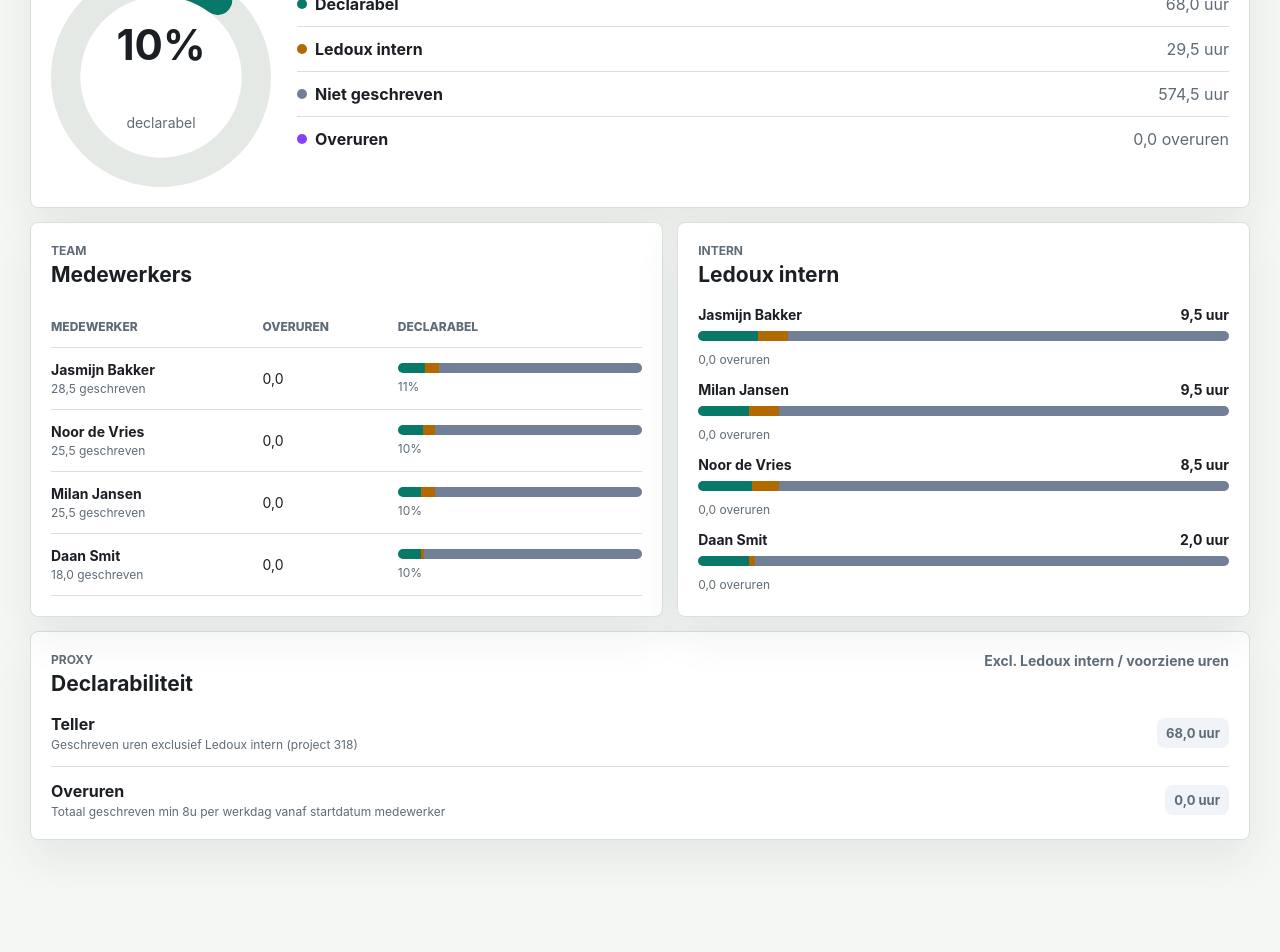
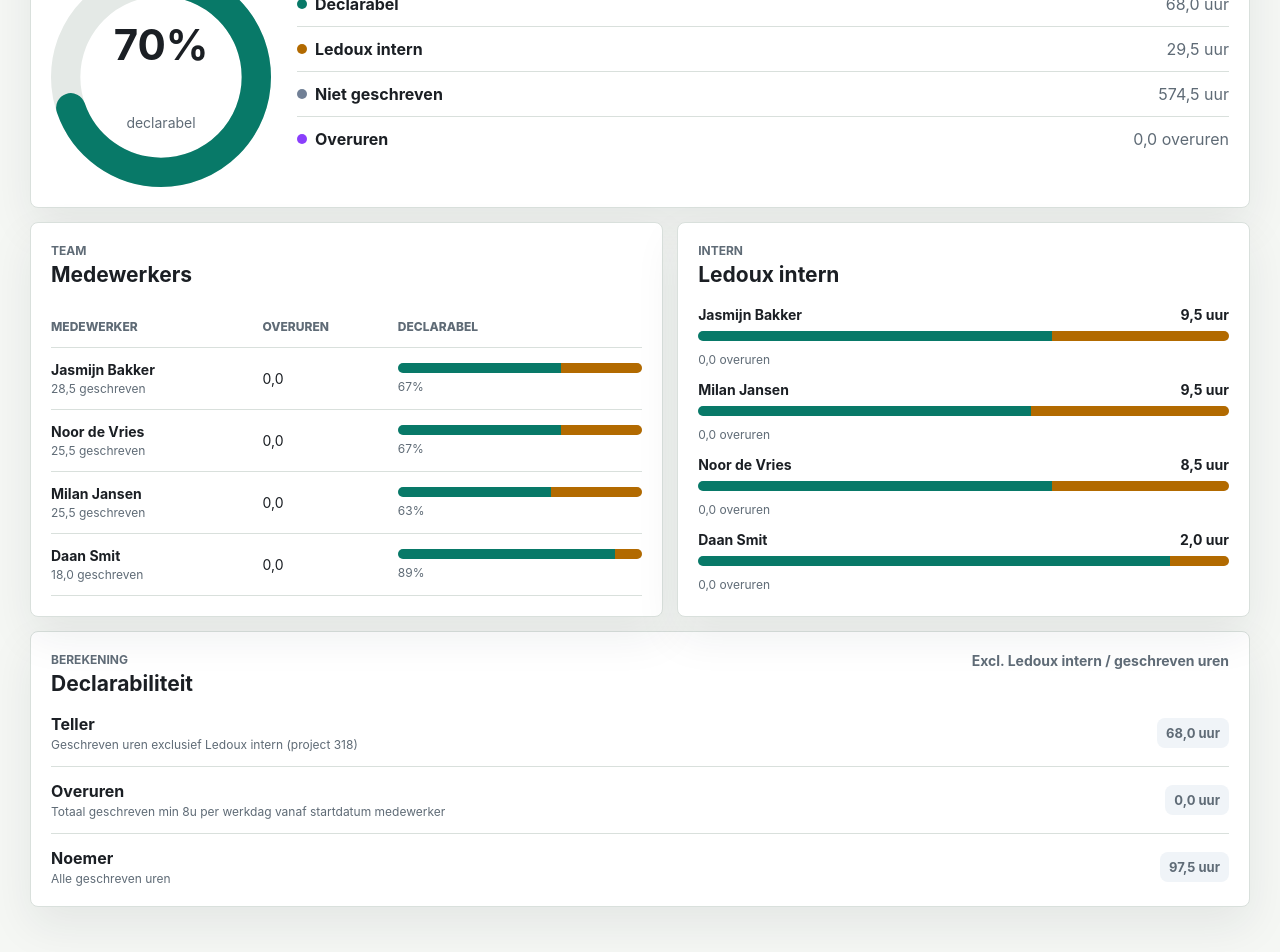
Before and after one commit to maxancedecot/GrippMCP, a Next.js app: page /dashboard in a window 1280 px wide. Shown: the part 722-1674 px from the top of the page. Before the commit the page ends 1610 px from the top, so only its background shows below. Built offline with nearby package versions, Linux system fonts and the light colour scheme.

Commit message:
Match declarability to written hours

```diff
--- a/app/dashboard/page.tsx
+++ b/app/dashboard/page.tsx
@@ -26,7 +26,6 @@ type DashboardSource = {
 };
 
 type Aggregate = {
-  billabilityBase: number;
   declarable: number;
   internal: number;
   revenue: number;
@@ -181,8 +180,8 @@ export default async function DashboardPage({ searchParams }: { searchParams?: P
       {activeTab === "declarability" ? (
         <>
           <section className="metric-grid" aria-label="Kerncijfers declarabiliteit">
-            <MetricCard label="Declarabiliteit" value={`${formatPercent(dashboard.declarability)}%`} detail="Declarabele uren / voorziene uren" tone="good" />
-            <MetricCard label="Declarabele uren" value={formatHours(dashboard.declarable)} detail={`Niet geboekt op ${INTERNAL_PROJECT_LABEL}`} tone="blue" />
+            <MetricCard label="Declarabiliteit" value={`${formatPercent(dashboard.declarability)}%`} detail="Declarabele uren / geschreven uren" tone="good" />
+            <MetricCard label="Declarabele uren" value={formatHours(dashboard.declarable)} detail={`Uren buiten ${INTERNAL_PROJECT_LABEL}`} tone="blue" />
             <MetricCard label="Overuren" value={formatHours(dashboard.overtime)} detail="Geschreven boven 8u per werkdag vanaf startdatum" tone="overtime" />
             <MetricCard label={INTERNAL_PROJECT_LABEL} value={formatHours(dashboard.internal)} detail={`Project ${INTERNAL_OFFERPROJECTBASE_ID}`} tone="warning" />
           </section>
@@ -284,10 +283,10 @@ export default async function DashboardPage({ searchParams }: { searchParams?: P
           <section className="panel">
             <div className="panel-heading">
               <div>
-                <p className="eyebrow">Proxy</p>
+                <p className="eyebrow">Berekening</p>
                 <h2>Declarabiliteit</h2>
               </div>
-              <span className="panel-total">Excl. {INTERNAL_PROJECT_LABEL} / voorziene uren</span>
+              <span className="panel-total">Excl. {INTERNAL_PROJECT_LABEL} / geschreven uren</span>
             </div>
 
             <div className="project-line-list">
@@ -311,6 +310,15 @@ export default async function DashboardPage({ searchParams }: { searchParams?: P
                   <span>{formatHours(dashboard.overtime)} uur</span>
                 </div>
               </div>
+              <div className="project-line-row">
+                <div>
+                  <span className="row-title">Noemer</span>
+                  <span className="cell-muted">Alle geschreven uren</span>
+                </div>
+                <div className="project-line-metrics">
+                  <span>{formatHours(dashboard.written)} uur</span>
+                </div>
+              </div>
             </div>
           </section>
         </>
@@ -435,7 +443,7 @@ function RevenueLineChart({ rows }: { rows: RevenueBucket[] }) {
 }
 
 function InlineBar({ aggregate }: { aggregate: Aggregate }) {
-  const denominator = Math.max(aggregate.total, aggregate.written, 1);
+  const denominator = Math.max(aggregate.written, 1);
   const declarableWidth = cappedPercent(aggregate.declarable, denominator);
   const internalWidth = cappedPercent(aggregate.internal, denominator);
   const untrackedWidth = Math.max(0, 100 - declarableWidth - internalWidth);
@@ -460,7 +468,7 @@ async function getDashboardData(period: Period, params: DashboardSearchParams, a
     return buildDashboardData(hours, employeeSelection.includedEmployees, period, {
       mode: "demo",
       message: "Demo-data zichtbaar. Zet GRIPP_API_TOKEN om live Gripp-uren te tonen."
-    }, employeeSelection.options, revenueSummary, new Map());
+    }, employeeSelection.options, revenueSummary);
   }
 
   try {
@@ -489,17 +497,13 @@ async function getDashboardData(period: Period, params: DashboardSearchParams, a
     const revenueSummary = activeTab === "revenue"
       ? buildRevenueSummary(await fetchInvoicesForPeriod(client, effectivePeriod), effectivePeriod)
       : emptyRevenueSummary();
-    const billabilityHours = activeTab === "declarability"
-      ? await fetchBillabilityHoursByEmployee(client, employeeIds, effectivePeriod)
-      : new Map<number, number>();
     const dashboard = buildDashboardData(
       hours,
       employeeSelection.includedEmployees,
       effectivePeriod,
       source,
       employeeSelection.options,
-      revenueSummary,
-      billabilityHours
+      revenueSummary
     );
 
     if (activeTab === "declarability" && employeeIds.length === 0) {
@@ -519,7 +523,7 @@ async function getDashboardData(period: Period, params: DashboardSearchParams, a
     return buildDashboardData(hours, employeeSelection.includedEmployees, period, {
       mode: "demo",
       message: `Live data kon niet worden geladen. Demo-data zichtbaar. ${error instanceof Error ? error.message : ""}`.trim()
-    }, employeeSelection.options, revenueSummary, new Map());
+    }, employeeSelection.options, revenueSummary);
   }
 }
 
@@ -556,30 +560,6 @@ async function fetchHoursForPeriod(client: GrippClient, period: Period, employee
   return fetchHourPages(client, hourFilters(period, employeeIds), [{ field: "hour.date", direction: "asc" }], maxPages);
 }
 
-async function fetchBillabilityHoursByEmployee(client: GrippClient, employeeIds: number[], period: Period) {
-  const totals = new Map<number, number>();
-
-  for (let index = 0; index < employeeIds.length; index += 100) {
-    const employeeChunk = employeeIds.slice(index, index + 100);
-    const results = await client.batch(
-      employeeChunk.map((employeeId) => ({
-        method: "employee.getWorkingHours",
-        params: [[employeeId], period.start, period.end, true]
-      }))
-    );
-
-    results.forEach((result, resultIndex) => {
-      const total = workingHoursTotal(result);
-      const employeeId = employeeChunk[resultIndex];
-      if (employeeId !== undefined && total !== null) {
-        totals.set(employeeId, total);
-      }
-    });
-  }
-
-  return totals;
-}
-
 async function fetchLatestHours(client: GrippClient, employeeIds: number[]) {
   return fetchHourPages(client, employeeIds.length > 0 ? [{ field: "hour.employee", operator: "in", value: employeeIds }] : [], [
     { field: "hour.date", direction: "desc" }
@@ -660,19 +640,16 @@ function buildDashboardData(
   period: Period,
   source: DashboardSource,
   employeeFilters: EmployeeFilterOption[],
-  revenueSummary: RevenueSummary,
-  billabilityHours: Map<number, number>
+  revenueSummary: RevenueSummary
 ): DashboardData {
   const employeesById = new Map<number, JsonRecord>();
   const employeeMap = new Map<string, EmployeeRow>();
   const weekMap = new Map<string, WeekRow>(
     period.weekBuckets.map((bucket) => [bucket.key, withDeclarability({ ...emptyAggregate(), key: bucket.key, label: bucket.label })])
   );
-  const assignMinimumHours = (employeeRow: EmployeeRow, employee?: JsonRecord, employeeId?: number) => {
+  const assignMinimumHours = (employeeRow: EmployeeRow, employee?: JsonRecord) => {
     const minimumWorkingHours = createMinimumWorkingHours(period, employeeStartDate(employee));
-    const grippWorkingHours = employeeId !== undefined ? billabilityHours.get(employeeId) : undefined;
     employeeRow.total = minimumWorkingHours.total;
-    employeeRow.billabilityBase = grippWorkingHours ?? minimumWorkingHours.total;
     addWorkingHoursToWeeks(weekMap, minimumWorkingHours, period);
   };
 
@@ -689,7 +666,7 @@ function buildDashboardData(
       name: employeeName(undefined, employee)
     });
 
-    assignMinimumHours(employeeRow, employee, employeeId);
+    assignMinimumHours(employeeRow, employee);
     employeeMap.set(employeeRow.id, employeeRow);
   }
 
@@ -711,7 +688,7 @@ function buildDashboardData(
         id: employeeKey,
         name: employeeName(hour, employee)
       });
-      assignMinimumHours(employeeRow, employee ?? hourEmployee, employeeId ?? undefined);
+      assignMinimumHours(employeeRow, employee ?? hourEmployee);
       employeeMap.set(employeeKey, employeeRow);
     }
     const weekKey = weekKeyForDate(hourDate, period);
@@ -950,7 +927,6 @@ function finalizeAggregate<T extends Aggregate>(aggregate: T) {
 function sumAggregates(aggregates: Aggregate[]) {
   const total = emptyAggregate();
   for (const aggregate of aggregates) {
-    total.billabilityBase += aggregate.billabilityBase;
     total.declarable += aggregate.declarable;
     total.internal += aggregate.internal;
     total.revenue += aggregate.revenue;
@@ -965,13 +941,12 @@ function sumAggregates(aggregates: Aggregate[]) {
 function withDeclarability<T extends Aggregate>(aggregate: T) {
   return {
     ...aggregate,
-    declarability: percent(aggregate.declarable, aggregate.billabilityBase)
+    declarability: percent(aggregate.declarable, aggregate.written)
   };
 }
 
 function emptyAggregate(): Aggregate {
   return {
-    billabilityBase: 0,
     declarable: 0,
     internal: 0,
     revenue: 0,
@@ -1436,37 +1411,6 @@ function numberFrom(value: unknown): number | null {
   return null;
 }
 
-function workingHoursTotal(value: JsonValue): number | null {
-  if (typeof value === "number" || typeof value === "string") {
-    const direct = numberFrom(value);
-    return direct !== null ? Math.max(0, direct) : null;
-  }
-
-  if (Array.isArray(value)) {
-    for (const item of value) {
-      const total = workingHoursTotal(item);
-      if (total !== null) {
-        return total;
-      }
-    }
-    return null;
-  }
-
-  const record = asRecord(value);
-  if (!record) {
-    return null;
-  }
-
-  for (const field of ["total", "sum", "workinghours", "working_hours", "hours", "amount"]) {
-    const total = numberFrom(readField(record, field));
-    if (total !== null) {
-      return Math.max(0, total);
-    }
-  }
-
-  return null;
-}
-
 function booleanFrom(value: unknown): boolean | undefined {
   const scalar = scalarFrom(value);
   if (typeof scalar === "boolean") {
```
